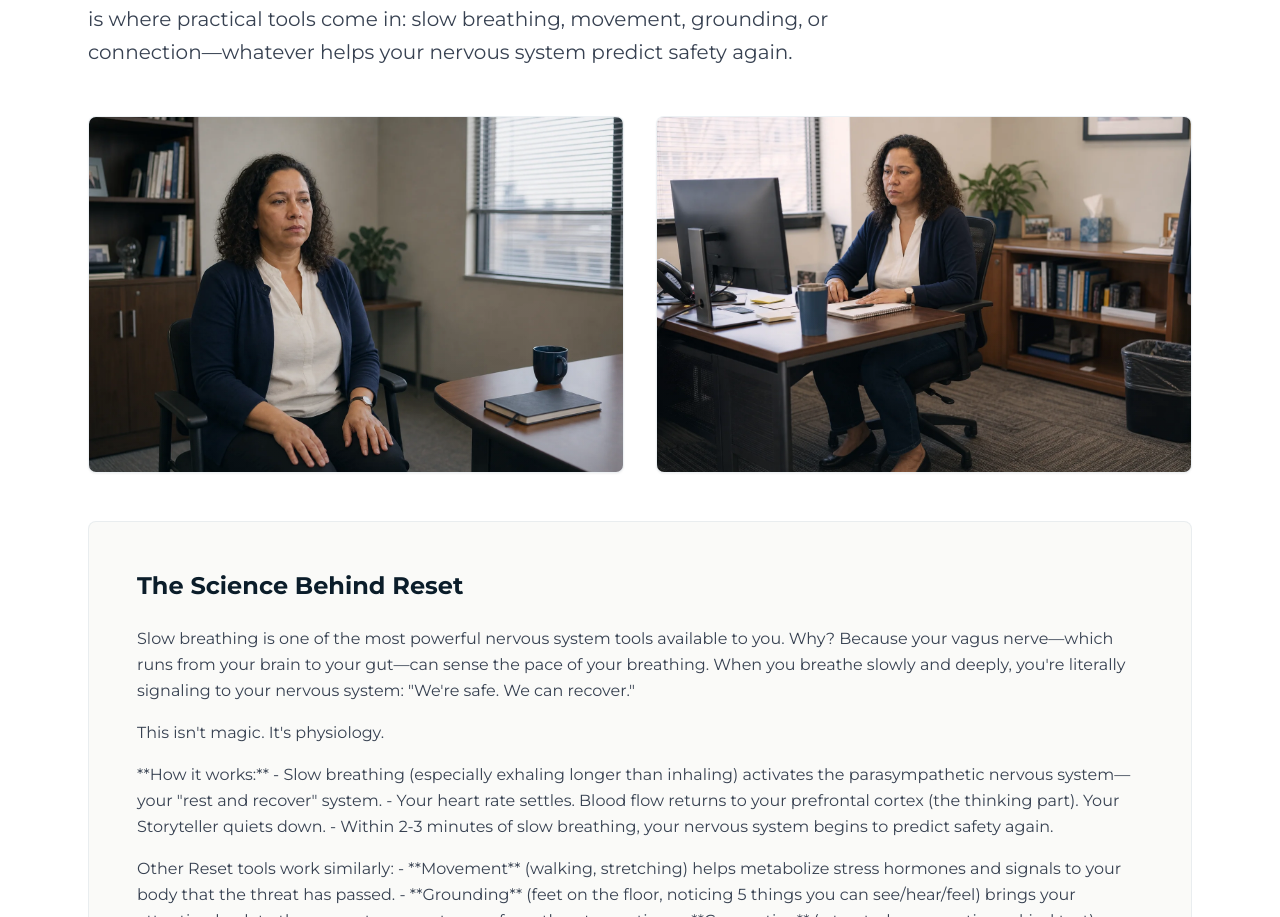
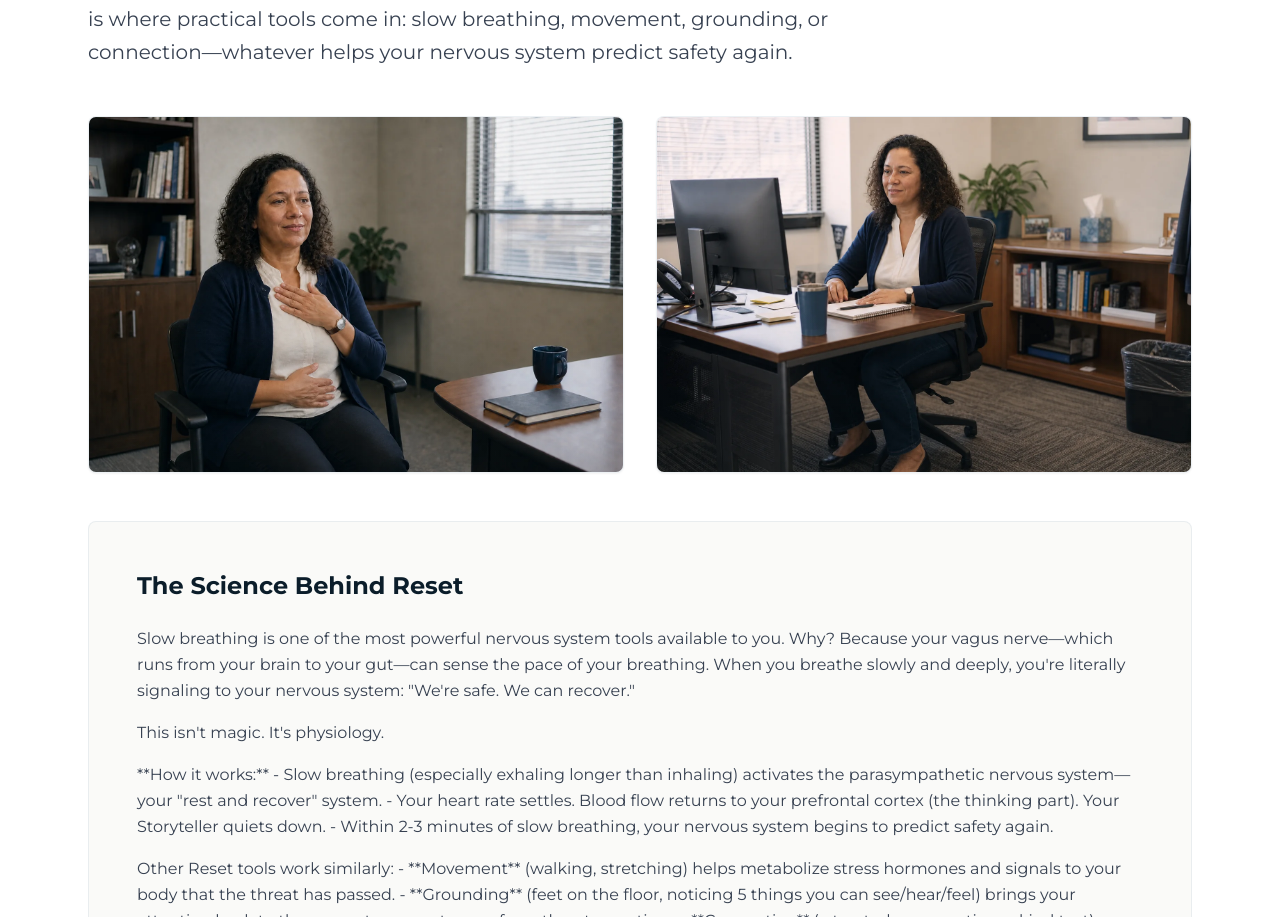
Before and after one commit to Performance-Rhythm/performance-rhythm-web, a Next.js app in the folder apps/web/: page /method in a window 1280 px wide. Shown: the part 4304-5221 px from the top of the page. Built offline with nearby package versions, Linux system fonts and the light colour scheme; no server answers.

Commit message:
Refine Reset imagery with calmer expressions

```diff
--- a/apps/web/content/method.ts
+++ b/apps/web/content/method.ts
@@ -77,11 +77,11 @@ The key: **Maya's body is giving her information.** Physical sensations, changes
 
     images: [
       {
-        src: "/images/method/reset-practical-pause.webp",
-        alt: "Maya takes a quiet breathing pause after a difficult workplace meeting"
+        src: "/images/method/reset-practical-pause-v3.webp",
+        alt: "Maya practices slow breathing with one hand on her chest and one on her stomach"
       },
       {
-        src: "/images/method/reset-grounded-return.webp",
+        src: "/images/method/reset-grounded-return-v2.webp",
         alt: "Maya returns to her desk with her feet grounded and posture relaxed"
       }
     ],
```
Also changed, not shown: apps/web/public/images/method/reset-grounded-return-v2.webp (added), apps/web/public/images/method/reset-practical-pause-v3.webp (added).
